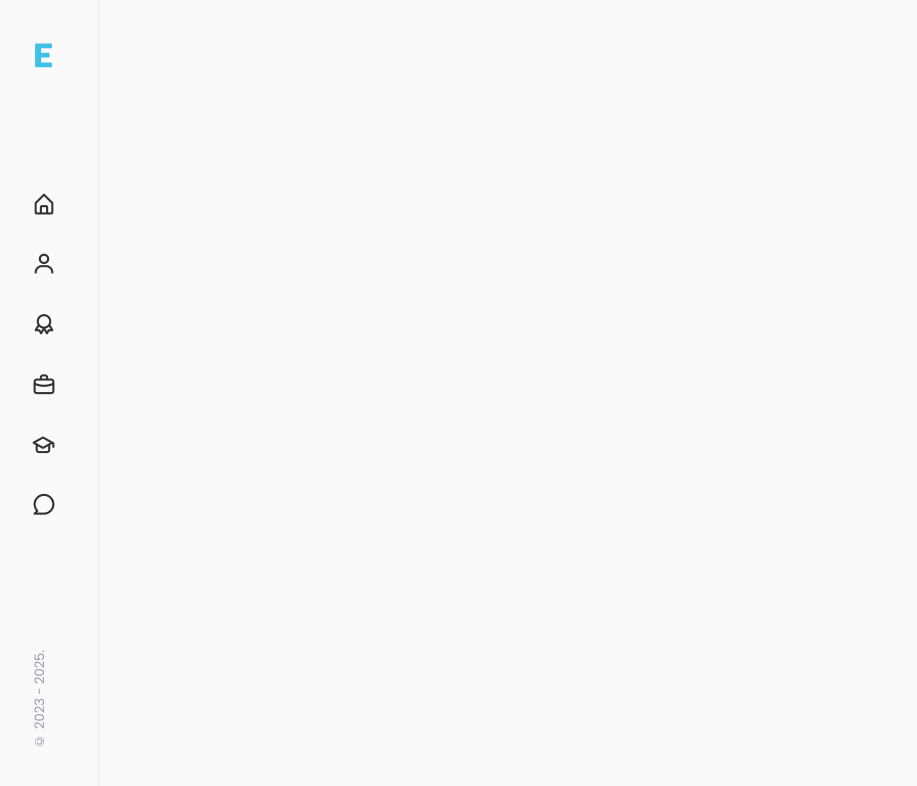
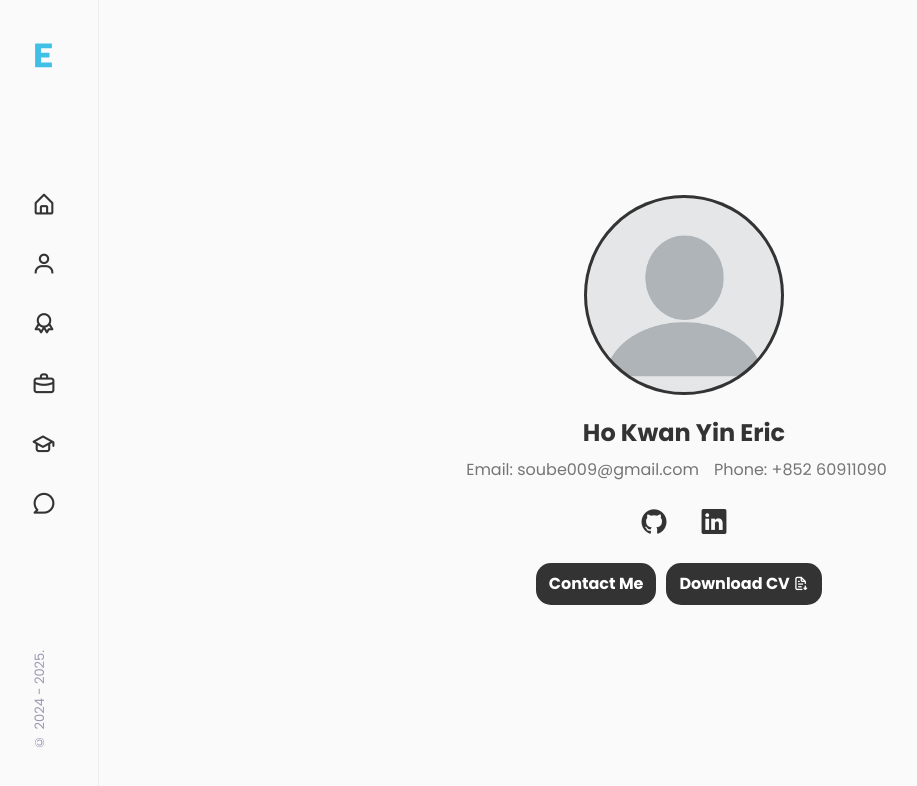
Before and after one commit to Hky224/PWS, a React (Create React App) app: page / in a window 1280 px wide. Shown: the top 786 px of the page, without its empty margins (11-928 px from the left). Built offline with nearby package versions, Linux system fonts and the light colour scheme.

Commit message:
update home

```diff
--- a/src/App.js
+++ b/src/App.js
@@ -1,11 +1,14 @@
 import "./App.css";
 import React from "react";
 import Sidebar from "./components/sidebar/Sidebar";
+import Home from "./components/home/Home";
 function App() {
   return (
     <>
       <Sidebar />
-      <main className="main"></main>
+      <main className="main">
+        <Home />
+      </main>
     </>
   );
 }
--- /dev/null
+++ b/src/components/home/ContactIcon.jsx
@@ -0,0 +1,24 @@
+import React from "react";
+
+const ContactIcon = () => {
+  return (
+    <div className="home__socails flex">
+      <a
+        href="https://github.com/Hky224"
+        className="home__social-link"
+        target="_blank"
+      >
+        <i class="uil uil-github"></i>
+      </a>
+      <a
+        href="https://www.linkedin.com/in/kwan-yin-ho-b10a19275/"
+        className="home__social-link"
+        target="_blank"
+      >
+        <i class="uil uil-linkedin"></i>
+      </a>
+    </div>
+  );
+};
+
+export default ContactIcon;
--- /dev/null
+++ b/src/components/home/Home.jsx
@@ -0,0 +1,28 @@
+import React from "react";
+import "./home.css";
+import ContactIcon from "./ContactIcon";
+import CV from "../../assets/CV.pdf";
+
+const Home = () => {
+  return (
+    <section className="home container" id="home">
+      <div className="intro">
+        <div className="home__img"></div>
+        <h1 className="home__name">Ho Kwan Yin Eric</h1>
+        <div className="home__contact">
+          <span className="home__education">Email: soube009@gmail.com</span>
+          <span className="home__education">Phone: +852 60911090</span>
+        </div>
+        <ContactIcon />
+        <a href="#contact" className="btn btn-margin-right">
+          Contact Me
+        </a>
+        <a download="CV.pdf" href={CV} className="btn btn-margin-right">
+          Download CV <i class="uil uil-file-download-alt"></i>
+        </a>
+      </div>
+    </section>
+  );
+};
+
+export default Home;
--- /dev/null
+++ b/src/components/home/home.css
@@ -0,0 +1,64 @@
+.home {
+  position: relative;
+  min-height: 100vh;
+  display: flex;
+  align-items: center;
+  justify-content: center;
+}
+
+.intro {
+  max-width: 540px;
+  text-align: center;
+}
+.home__contact .home__education {
+  margin-right: 15px; /* Adjust the value as needed */
+}
+.home__name {
+  font-weight: var(--font-bold);
+  font-size: x-large;
+  margin-bottom: 8px;
+}
+.home__socails {
+  display: flex;
+  justify-content: center;
+  gap: 20px;
+  margin: 20px 0;
+}
+.btn-margin-right {
+  margin-right: 10px; /* Adjust the value as needed */
+}
+.home__social-link {
+  color: var(--title-color);
+  font-size: 30px;
+
+  display: flex;
+  align-items: center;
+  justify-content: center; /* Center the content */
+
+  width: 40px; /* Set a fixed width */
+  height: 40px; /* Set a fixed height */
+
+  border-radius: 50%;
+}
+.home__social-link:hover {
+  color: var(--body-color);
+  background-color: gray;
+}
+.home__img {
+  background: url(../../assets//white.jpg);
+  background-repeat: no-repeat;
+  background-position: center;
+  background-size: cover;
+  margin: auto;
+  width: 200px;
+  height: 200px;
+  box-shadow: inset 0 0 0 3px var(--first-color);
+  order: 1;
+  margin-bottom: 24px;
+  border-radius: 50%;
+}
+@media screen and (max-width: 1024px) {
+  .home__social-link {
+    font-size: 25px;
+  }
+}
--- a/src/components/sidebar/Sidebar.jsx
+++ b/src/components/sidebar/Sidebar.jsx
@@ -47,7 +47,7 @@ const Sidebar = () => {
           </div>
         </nav>
         <div className="nav__footer">
-          <span className="copyright">&copy; 2023 - 2025.</span>
+          <span className="copyright">&copy; 2024 - 2025.</span>
         </div>
       </aside>
       <div
```
Also changed, not shown: src/assets/white.jpg (added), 1 other file (tests, documents, lock files or other folders).
